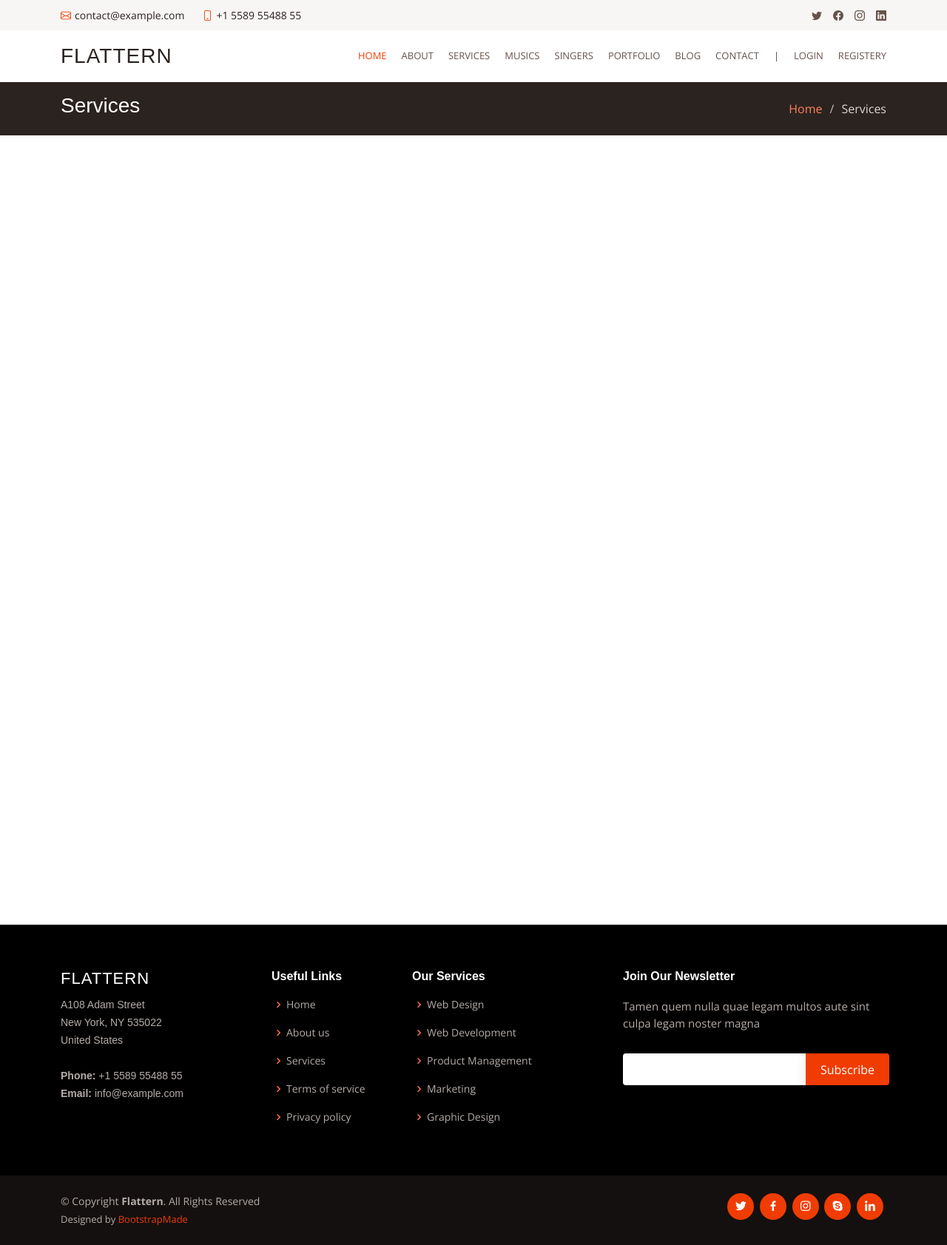
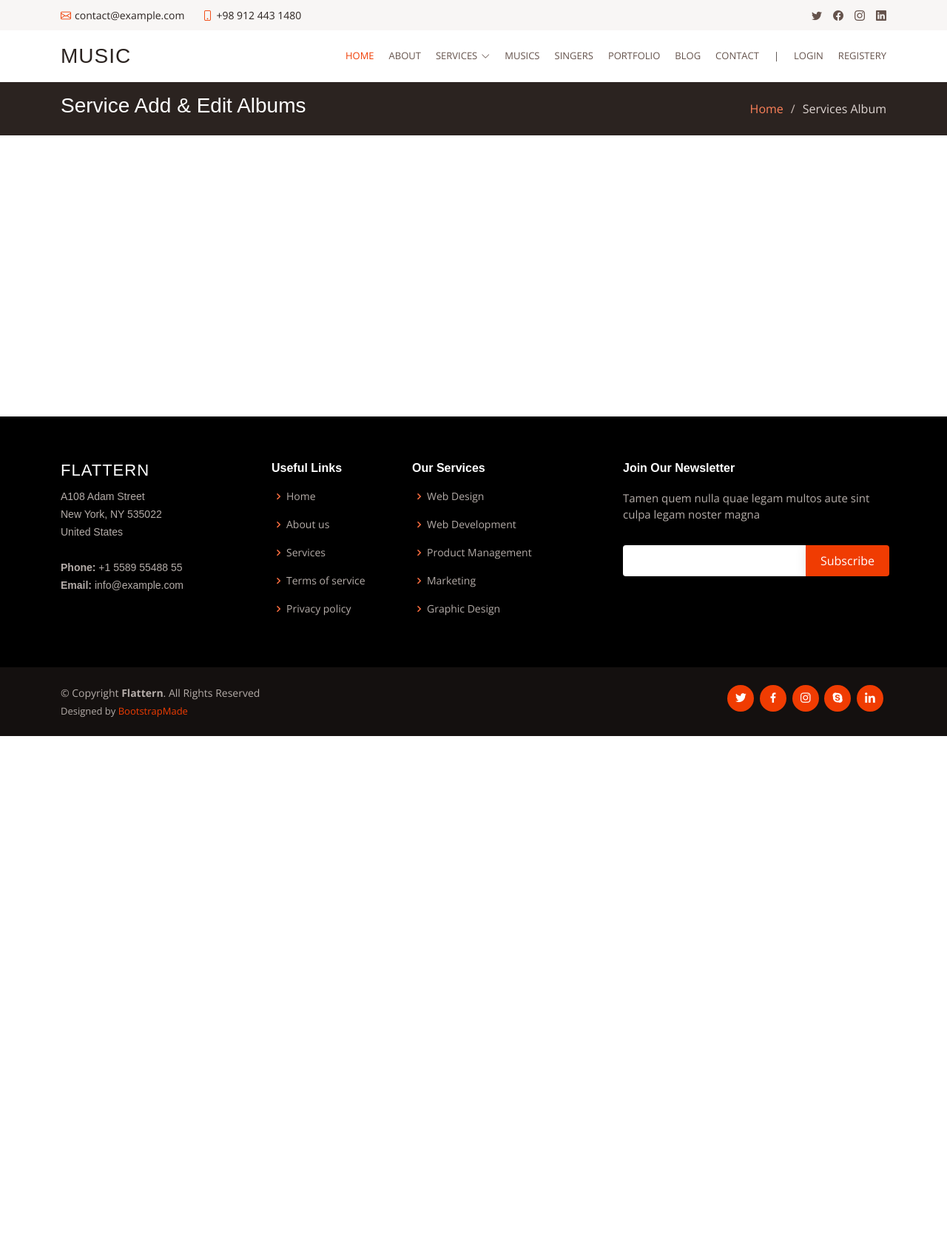
Before and after one commit to hamedzarrabi/Album_Music1, a Spring Boot app: page /services/genre in a window 1280 px wide. Shown: the whole page at 74% size. After the commit the page ends 995 px from the top, so only its background shows below. Run offline with Spring Boot 4, Linux system fonts and the light colour scheme; data that the repository does not hold is empty; some web fonts are replaced.

Commit message:
update Album-Music

```diff
--- a/src/main/java/com/hamed/ApplicationController.java
+++ b/src/main/java/com/hamed/ApplicationController.java
@@ -41,9 +41,9 @@
 		return "portfolio";
 	}
 
-	@GetMapping("/service")
+	@GetMapping("services_album")
 	public String service() {
-		return "services";
+		return "services_album";
 	}
 
 }
--- a/src/main/java/com/hamed/controller/AlbumController.java
+++ b/src/main/java/com/hamed/controller/AlbumController.java
@@ -43,7 +43,7 @@
     public String getAlbums(Model model) {
         List<Album> albums = albumService.getAlbum();
         model.addAttribute("albums", albums);
-        return "services";
+        return "services_album";
     }
 
 
--- a/src/main/java/com/hamed/controller/GenreController.java
+++ b/src/main/java/com/hamed/controller/GenreController.java
@@ -44,8 +44,8 @@
 
     @GetMapping(value = "services/genre")
     public String getGenres(Model model) {
-        List<Genre> genre = genreService.getGenre();
-        model.addAttribute("genre", genre);
-        return "services";
+        List<Genre> genres = genreService.getGenre();
+        model.addAttribute("genres", genres);
+        return "services_album";
     }
 }
--- a/src/main/java/com/hamed/controller/SingerController.java
+++ b/src/main/java/com/hamed/controller/SingerController.java
@@ -1,9 +1,7 @@
 package com.hamed.controller;
 
 import com.hamed.model.Singer;
-import com.hamed.repository.SingerRepository;
 import com.hamed.service.SingerService;
-import org.dom4j.rule.Mode;
 import org.springframework.beans.factory.annotation.Autowired;
 import org.springframework.stereotype.Controller;
 import org.springframework.ui.Model;
@@ -47,7 +45,7 @@
     public String getSingers(Model model) {
         List<Singer> singers = singerService.getSinger();
         model.addAttribute("singers", singers);
-        return "services";
+        return "services_album";
     }
 
 
--- a/src/main/java/com/hamed/controller/UserController.java
+++ b/src/main/java/com/hamed/controller/UserController.java
@@ -23,7 +23,7 @@
     public String getUser(Model model) {
         List<User> users = userService.getSinger();
         model.addAttribute("users", users);
-        return "services";
+        return "services_album";
     }
 
     @PostMapping("services/addNewUser")
--- a/src/main/java/com/hamed/model/Genre.java
+++ b/src/main/java/com/hamed/model/Genre.java
@@ -5,7 +5,6 @@
 import lombok.NoArgsConstructor;
 
 import javax.persistence.*;
-import java.util.ArrayList;
 import java.util.List;
 
 @Entity
@@ -23,9 +22,9 @@
     @Column(name = "genre")
     private String genre;
 
-    @OneToMany(mappedBy = "genre")
+    @OneToMany(mappedBy = "genre", cascade = CascadeType.ALL)
     private List<Album> albums;
 
-    @OneToMany(mappedBy = "genre")
+    @OneToMany(mappedBy = "genre", cascade = CascadeType.ALL)
     private List<Singer> singers;
 }
--- a/src/main/resources/templates/about.html
+++ b/src/main/resources/templates/about.html
@@ -68,7 +68,7 @@
         <ul>
           <li><a href="index.html">Home</a></li>
           <li><a class="active" href="about.html">About</a></li>
-          <li><a href="services.html">Services</a></li>
+          <li><a href="services_album.html">Services</a></li>
           <li><a href="testimonials.html">Testimonials</a></li>
           <li><a href="pricing.html">Pricing</a></li>
           <li><a href="portfolio.html">Portfolio</a></li>
--- a/src/main/resources/templates/blog-single.html
+++ b/src/main/resources/templates/blog-single.html
@@ -68,7 +68,7 @@
         <ul>
           <li><a href="index.html">Home</a></li>
           <li><a href="about.html">About</a></li>
-          <li><a href="services.html">Services</a></li>
+          <li><a href="services_album.html">Services</a></li>
           <li><a href="testimonials.html">Testimonials</a></li>
           <li><a href="pricing.html">Pricing</a></li>
           <li><a href="portfolio.html">Portfolio</a></li>
--- a/src/main/resources/templates/blog.html
+++ b/src/main/resources/templates/blog.html
@@ -68,7 +68,7 @@
         <ul>
           <li><a href="index.html">Home</a></li>
           <li><a href="about.html">About</a></li>
-          <li><a href="services.html">Services</a></li>
+          <li><a href="services_album.html">Services</a></li>
           <li><a href="testimonials.html">Testimonials</a></li>
           <li><a href="pricing.html">Pricing</a></li>
           <li><a href="portfolio.html">Portfolio</a></li>
--- a/src/main/resources/templates/contact.html
+++ b/src/main/resources/templates/contact.html
@@ -68,7 +68,7 @@
         <ul>
           <li><a class="active" th:href="@{/}">Home</a></li>
           <li><a href="about.html">About</a></li>
-          <li><a href="services.html">Services</a></li>
+          <li><a href="services_album.html">Services</a></li>
           <li><a href="testimonials.html">Musics</a></li>
           <li><a href="pricing.html">Singers</a></li>
           <li><a href="portfolio.html">Portfolio</a></li>
--- a/src/main/resources/templates/portfolio-details.html
+++ b/src/main/resources/templates/portfolio-details.html
@@ -68,7 +68,7 @@
         <ul>
           <li><a href="index.html">Home</a></li>
           <li><a href="about.html">About</a></li>
-          <li><a href="services.html">Services</a></li>
+          <li><a href="services_album.html">Services</a></li>
           <li><a href="testimonials.html">Testimonials</a></li>
           <li><a href="pricing.html">Pricing</a></li>
           <li><a class="active" href="portfolio.html">Portfolio</a></li>
--- a/src/main/resources/templates/portfolio.html
+++ b/src/main/resources/templates/portfolio.html
@@ -68,7 +68,7 @@
         <ul>
           <li><a href="index.html">Home</a></li>
           <li><a href="about.html">About</a></li>
-          <li><a href="services.html">Services</a></li>
+          <li><a href="services_album.html">Services</a></li>
           <li><a href="testimonials.html">Testimonials</a></li>
           <li><a href="pricing.html">Pricing</a></li>
           <li><a class="active" href="portfolio.html">Portfolio</a></li>
--- a/src/main/resources/templates/pricing.html
+++ b/src/main/resources/templates/pricing.html
@@ -68,7 +68,7 @@
         <ul>
           <li><a href="index.html">Home</a></li>
           <li><a href="about.html">About</a></li>
-          <li><a href="services.html">Services</a></li>
+          <li><a href="services_album.html">Services</a></li>
           <li><a href="testimonials.html">Testimonials</a></li>
           <li><a class="active" href="pricing.html">Pricing</a></li>
           <li><a href="portfolio.html">Portfolio</a></li>
--- a/src/main/resources/templates/services.html
+++ b/src/main/resources/templates/services_album.html
@@ -5,7 +5,7 @@
   <meta charset="utf-8">
   <meta content="width=device-width, initial-scale=1.0" name="viewport">
 
-  <title>Services - Flattern Bootstrap Template</title>
+  <title>Services - Add | Edit Album-Music</title>
   <meta content="" name="description">
   <meta content="" name="keywords">
 
@@ -44,7 +44,7 @@
     <div class="container d-flex justify-content-center justify-content-md-between">
       <div class="contact-info d-flex align-items-center">
         <i class="bi bi-envelope d-flex align-items-center"><a href="mailto:contact@example.com">contact@example.com</a></i>
-        <i class="bi bi-phone d-flex align-items-center ms-4"><span>+1 5589 55488 55</span></i>
+        <i class="bi bi-phone d-flex align-items-center ms-4"><span>+98 912 443 1480</span></i>
       </div>
       <div class="social-links d-none d-md-flex align-items-center">
         <a href="#" class="twitter"><i class="bi bi-twitter"></i></a>
@@ -60,7 +60,7 @@
     <div class="container d-flex justify-content-between">
 
       <div class="logo">
-        <h1 class="text-light"><a href="index.html">Flattern</a></h1>
+        <h1 class="text-light"><a href="index.html">Music</a></h1>
         <!-- Uncomment below if you prefer to use an image logo -->
         <!-- <a href="index.html"><img src="assets/img/logo.png" alt="" class="img-fluid"></a>-->
       </div>
@@ -69,7 +69,14 @@
         <ul>
           <li><a class="active" th:href="@{/}">Home</a></li>
           <li><a th:href="@{/about}">About</a></li>
-          <li><a th:href="@{/service}">Services</a></li>
+
+          <li class="dropdown"><a href="#"><span>Services</span> <i class="bi bi-chevron-down"></i></a>
+            <ul>
+              <li><a th:href="@{/services_album}">Service Albums</a></li>
+              <li><a href="#">Service Musics</a></li>
+              <li><a href="#">Service Users</a></li>
+            </ul>
+
           <li><a href="testimonials.html">Musics</a></li>
           <li><a href="pricing.html">Singers</a></li>
           <li><a th:href="@{/portfolio}">Portfolio</a></li>
@@ -78,6 +85,7 @@
           <li><a>   |   </a></li>
           <li><a th:href="@{/login}">Login</a></li>
           <li><a th:href="@{/register}">Registery</a></li>
+
         </ul>
         <i class="bi bi-list mobile-nav-toggle"></i>
       </nav><!-- .navbar -->
@@ -92,10 +100,10 @@
       <div class="container">
 
         <div class="d-flex justify-content-between align-items-center">
-          <h2>Services</h2>
+          <h2>Service Add & Edit Albums</h2>
           <ol>
             <li><a href="index.html">Home</a></li>
-            <li>Services</li>
+            <li>Services Album</li>
           </ol>
         </div>
 
@@ -106,28 +114,14 @@
     <section id="services" class="services">
       <div class="container">
 
-        <div class="row">
-          <div class="col-lg-4 col-md-6">
-            <div class="icon-box" data-aos="fade-up">
-              <div class="icon"><i class="bi bi-music-player"></i></div>
-              <h4 class="title"><button class="btn" data-bs-toggle="modal" data-bs-target="#addModal">Add | Edit Music</button></h4>
-              <p class="description">Add and edit (delete, update) musics for website</p>
+          <div class="d-flex justify-content-center">
+            <div class="icon-box" data-aos="fade-up" data-aos-delay="100">
+              <div class="icon"><i class="bi bi-mic"></i></div>
+              <h4 class="title"><button class="btn btn-outline-success " data-bs-toggle="modal" data-bs-target="#addModal">Add | Edit Album</button></h4>
+              <p class="description">Add and Edit (DELETE, UPDATE) Singers for Website</p>
             </div>
           </div>
-          <div class="col-lg-4 col-md-6">
-            <div class="icon-box" data-aos="fade-up" data-aos-delay="100">
-              <div class="icon"><i class="bi bi-mic"></i></div>
-              <h4 class="title"><a href="">Add | Edit Singer</a></h4>
-              <p class="description">Add and edit (delete, update) singers for website</p>
-            </div>
-          </div>
-          <div class="col-lg-4 col-md-6">
-            <div class="icon-box" data-aos="fade-up" data-aos-delay="200">
-              <div class="icon"><i class="bi bi-play"></i></div>
-              <h4 class="title"><a href="">Add | Edit Album</a></h4>
-              <p class="description">Add and edit (delete, update) albums for website</p>
-            </div>
-          </div>
+
 
         </div>
 
@@ -135,70 +129,6 @@
     </section><!-- End Services Section -->
 
     <!-- ======= Features Section ======= -->
-    <section id="features" class="features">
-      <div class="container">
-
-        <div class="section-title" data-aos="fade-up">
-          <h2>Some <strong>Features</strong> we do provide</h2>
-          <p>Magnam dolores commodi suscipit. Necessitatibus eius consequatur ex aliquid fuga eum quidem. Sit sint consectetur velit. Quisquam quos quisquam cupiditate. Et nemo qui impedit suscipit alias ea. Quia fugiat sit in iste officiis commodi quidem hic quas.</p>
-        </div>
-
-        <div class="row">
-          <div class="col-lg-4 mb-5 mb-lg-0" data-aos="fade-right">
-            <ul class="nav nav-tabs flex-column">
-              <li class="nav-item">
-                <a class="nav-link active show" data-bs-toggle="tab" href="#tab-1">
-                  <h4>Modi sit est</h4>
-                  <p>Quis excepturi porro totam sint earum quo nulla perspiciatis eius.</p>
-                </a>
-              </li>
-              <li class="nav-item mt-2">
-                <a class="nav-link" data-bs-toggle="tab" href="#tab-2">
-                  <h4>Unde praesentium sed</h4>
-                  <p>Voluptas vel esse repudiandae quo excepturi.</p>
-                </a>
-              </li>
-              <li class="nav-item mt-2">
-                <a class="nav-link" data-bs-toggle="tab" href="#tab-3">
-                  <h4>Pariatur explicabo vel</h4>
-                  <p>Velit veniam ipsa sit nihil blanditiis mollitia natus.</p>
-                </a>
-              </li>
-              <li class="nav-item mt-2">
-                <a class="nav-link" data-bs-toggle="tab" href="#tab-4">
-                  <h4>Nostrum qui quasi</h4>
-                  <p>Ratione hic sapiente nostrum doloremque illum nulla praesentium id</p>
-                </a>
-              </li>
-            </ul>
-          </div>
-          <div class="col-lg-7 ml-auto" data-aos="fade-left" data-aos-delay="100">
-            <div class="tab-content">
-              <div class="tab-pane active show" id="tab-1">
-                <figure>
-                  <img src="assets/img/features-1.png" alt="" class="img-fluid">
-                </figure>
-              </div>
-              <div class="tab-pane" id="tab-2">
-                <figure>
-                  <img src="assets/img/features-2.png" alt="" class="img-fluid">
-                </figure>
-              </div>
-              <div class="tab-pane" id="tab-3">
-                <figure>
-                  <img src="assets/img/features-3.png" alt="" class="img-fluid">
-                </figure>
-              </div>
-              <div class="tab-pane" id="tab-4">
-                <figure>
-                  <img src="assets/img/features-4.png" alt="" class="img-fluid">
-                </figure>
-              </div>
-            </div>
-          </div>
-        </div>
-
-      </div>
 
 
         <div class="modal fade" id="addModal" role="dialog">
@@ -212,7 +142,11 @@
 
                     </div>
                     <div class="modal-body">
+
                         <p>Add Music</p>
+
+                      <form th:action="@{/services/addNewSinger}" method="post">
+
 
                         <div class="input-group mb-3">
                           <input type="text" class="form-control" placeholder="Name Music" id="addName" name="addName">
@@ -226,18 +160,19 @@
                           <input type="number" class="form-control" placeholder="Price" id="addPrice" name="addPrice">
                         </div>
 
-                      <div class="input-group mb-3">
+                      <div class="mb-3">
                         <select type="text" class="form-control" id="addGenre" name="addGenre">
                           <option>-SELECT-</option>
-                          <option th:each="genre : ${genres}"
+                          <option th:each ="genre : ${genres}"
                                   th:value="${genre.id}"
-                                  th:text="${genre.genre}">
+                                  th:text ="${genre.genre}">
                           </option>
                         </select>
                       </div>
 
+                      </form>
+                    </div>
 
-                    </div>
                     <div class="modal-footer">
                         <button type="button" class="btn btn-default btn-warning" data-bs-dismiss="modal">Close</button>
                     </div>
--- a/src/main/resources/templates/testimonials.html
+++ b/src/main/resources/templates/testimonials.html
@@ -68,7 +68,7 @@
         <ul>
           <li><a href="index.html">Home</a></li>
           <li><a href="about.html">About</a></li>
-          <li><a href="services.html">Services</a></li>
+          <li><a href="services_album.html">Services</a></li>
           <li><a class="active" href="testimonials.html">Testimonials</a></li>
           <li><a href="pricing.html">Pricing</a></li>
           <li><a href="portfolio.html">Portfolio</a></li>
```
Also changed, not shown: src/main/resources/templates/index.html (+8 -1 lines).
